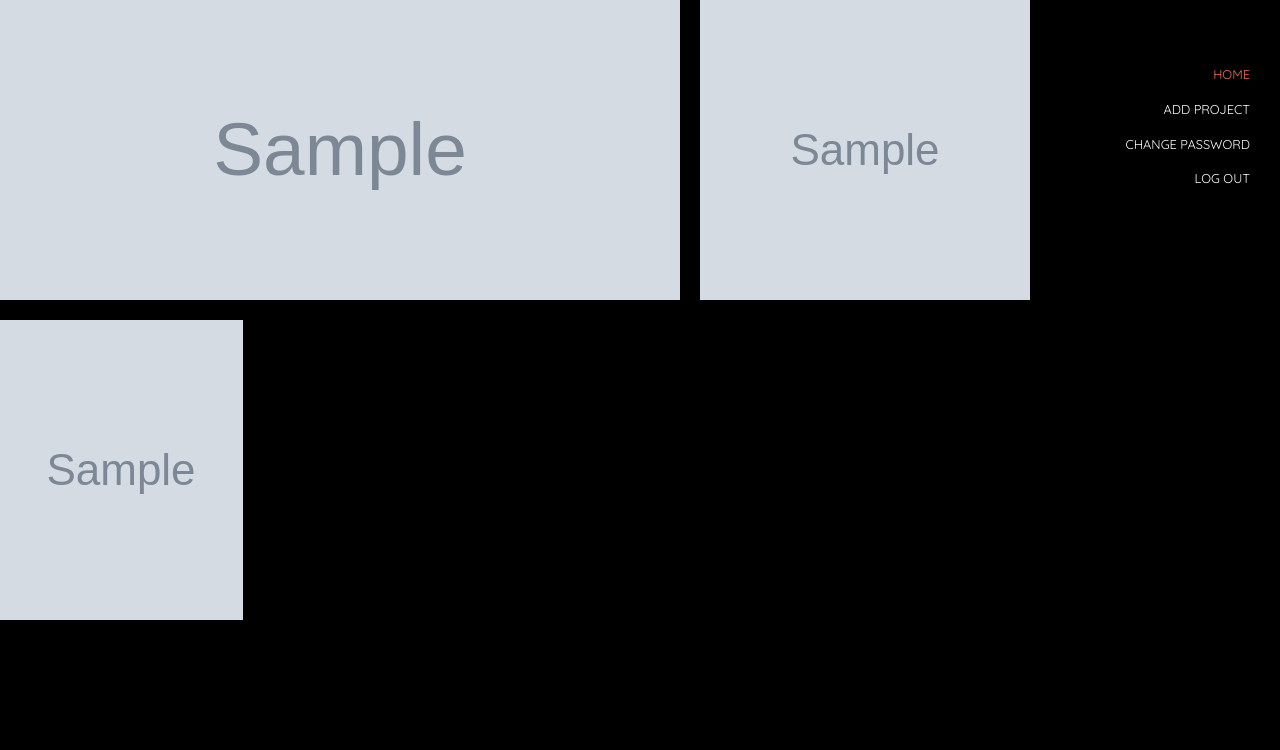
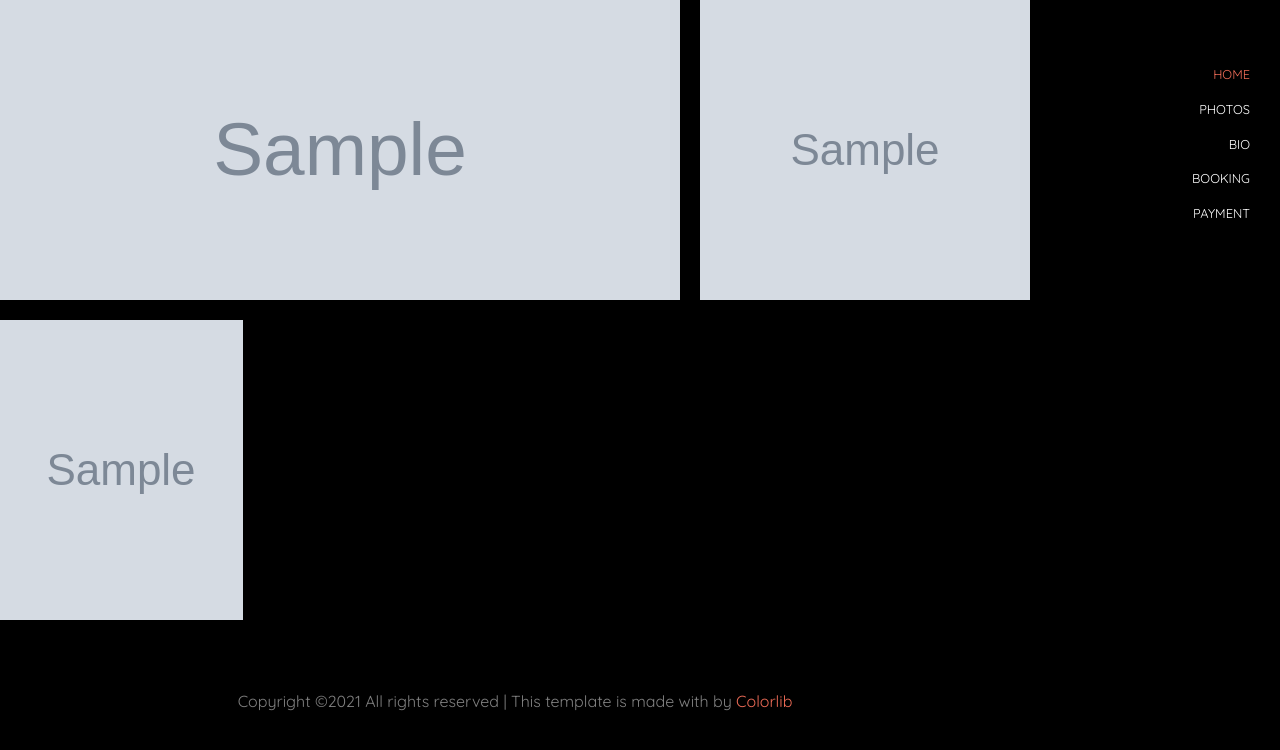
Before and after one commit to NurRafi/ClickAndCapture, a PHP site: page /photographergallery.php in a window 1280 px wide. Shown: the top 750 px of the page. Run offline with PHP 8.4, Linux system fonts and the light colour scheme; the visitor is signed in with stand-in values (Sample User, id 1); tables that the repository leaves empty hold one stand-in row (values such as "Sample post"); grey boxes marked "Sample" are stand-in pictures; some libraries are stand-ins or nearby versions.

```diff
--- a/db.php
+++ b/db.php
@@ -1,7 +1,7 @@
 <?php
 $servername = "localhost";
 $username = "root";
-$password = "root";
+$password = "";
 $dbname = "clickandcapture";
 $con = mysqli_connect("$servername", "$username", "$password", "$dbname");
 
--- a/photographergallery.php
+++ b/photographergallery.php
@@ -2,22 +2,13 @@
 $servername = "localhost";
 $username = "root";
 $password = "";
-$dbname = "photo";
-require('db.php');
+$dbname = "clickandcapture";
 session_start();
-$email = $_SESSION['email'];
-$query = "SELECT id FROM photographer WHERE email_id = '$email'";
-$result = mysqli_query($con, $query) or die(mysql_error());
-$rows = mysqli_fetch_array($result);
-$pid = $rows['id'];
-$_SESSION["id"] = $pid;
-
-//echo $pid;
-//$id=$_SESSION['photographer_id'];
-$conn = new PDO("mysql:host=$servername;dbname=$dbname;", $username, $password);
+$id=$_SESSION['photographer_id'];
+$conn = new PDO("mysql:host=$servername;dbname=$dbname;",$username,$password);
 $conn->setAttribute(PDO::ATTR_ERRMODE, PDO::ERRMODE_EXCEPTION);
 
-$sql = "SELECT * FROM project WHERE photographerid = $pid";
+$sql =  "SELECT * FROM project WHERE photographerid = $id";
 $returnvalue = $conn->query($sql);
 $table = $returnvalue->fetchAll();
 //print_r($table);
@@ -69,19 +60,18 @@ $table = $returnvalue->fetchAll();
 
     <header class="header-bar d-flex d-lg-block align-items-center" data-aos="fade-left">
         <div class="site-logo">
-            <a href="booking.php"></a>
+            <a href="booking.html"></a>
         </div>
 
-        <div class="d-inline-block d-xl-none ml-md-0 ml-auto py-3" style="position: relative; top: 3px;"><a href="#"
-                                                                                                            class="site-menu-toggle js1-menu-toggle text-white"><span
-                        class="icon-menu h3"></span></a></div>
+        <div class="d-inline-block d-xl-none ml-md-0 ml-auto py-3" style="position: relative; top: 3px;"><a href="#" class="site-menu-toggle js1-menu-toggle text-white"><span class="icon-menu h3"></span></a></div>
 
         <div class="main-menu">
             <ul class="js1-clone-nav">
-                <li class="active"><a href="">Home</a></li>
-                <li><a href="photographerpost.php">Add project</a></li>
-                <li><a href="changepassword.php">Change Password</a></li>
-                <li><a href="logout.php">Log Out</a></li>
+                <li class="active"><a href="locationsearch.php">Home</a></li>
+                <li><a href="gallery.php">Photos</a></li>
+                <li><a href="bio.html">Bio</a></li>
+                <li><a href="booking.php">Booking</a></li>
+                <li><a href="payment.php">Payment</a></li>
             </ul>
             <ul class="social js1-clone-nav">
                 <li><a href="#"><span class="icon-facebook"></span></a></li>
@@ -95,38 +85,38 @@ $table = $returnvalue->fetchAll();
             <div class="row align-items-stretch">
                 <?php
 
-                foreach ($table as $row) {
+                foreach($table as $row){
                     ?>
 
                     <div class="col-6 col-md-6 col-lg-8" data-aos="fade-up">
-                        <a href="deleteproject.php?project=<?php echo $row['project_name'] ?>" class="d-block photo-item">
+                        <a href="single.html" class="d-block photo-item">
                             <img src="upload/<?php echo $row['image']; ?> " alt="Image" class="img-fluid">
                             <div class="photo-text-more">
                                 <div class="photo-text-more">
-                                    <h3 class="heading">Photo Title</h3>
-                                    <span class="meta">Click to delete whole project</span>
+                                    <h3 class="heading">Photos Title Here</h3>
+                                    <span class="meta">42 Photos</span>
                                 </div>
                             </div>
                         </a>
                     </div>
                     <div class="col-6 col-md-6 col-lg-4" data-aos="fade-up" data-aos-delay="100">
-                        <a href="deleteproject.php?project=<?php echo $row['project_name'] ?>" class="d-block photo-item">
-                            <img src="upload/<?php echo $row['image1'] ?>" alt="Image" class="img-fluid">
+                        <a href="single.html" class="d-block photo-item">
+                            <img src="upload/<?php echo $row['image1']?>" alt="Image" class="img-fluid">
                             <div class="photo-text-more">
                                 <div class="photo-text-more">
                                     <h3 class="heading">Photos Title Here</h3>
-                                    <span class="meta">Click to delete whole project</span>
+                                    <span class="meta">42 Photos</span>
                                 </div>
                             </div>
                         </a>
                     </div>
 
                     <div class="col-6 col-md-6 col-lg-3" data-aos="fade-up">
-                        <a href="deleteproject.php?project=<?php echo $row['project_name'] ?>" class="d-block photo-item">
-                            <img src="upload/<?php echo $row['image2'] ?>" alt="Image" class="img-fluid">
+                        <a href="single.html" class="d-block photo-item">
+                            <img src="upload/<?php echo $row['image2']?>" alt="Image" class="img-fluid">
                             <div class="photo-text-more">
                                 <h3 class="heading">Photos Title Here</h3>
-                                <span class="meta">Click to delete whole project</span>
+                                <span class="meta">42 Photos</span>
                             </div>
                         </a>
                     </div>
@@ -139,7 +129,9 @@ $table = $returnvalue->fetchAll();
             <div class="row justify-content-center">
                 <div class="col-md-12 text-center py-5">
                     <p>
-
+                        <!-- Link back to Colorlib can't be removed. Template is licensed under CC BY 3.0. -->
+                        Copyright &copy;<script>document.write(new Date().getFullYear());</script> All rights reserved | This template is made with <i class="icon-heart" aria-hidden="true"></i> by <a href="https://colorlib.com" target="_blank" >Colorlib</a>
+                        <!-- Link back to Colorlib can't be removed. Template is licensed under CC BY 3.0. -->
                     </p>
                 </div>
             </div>
```
